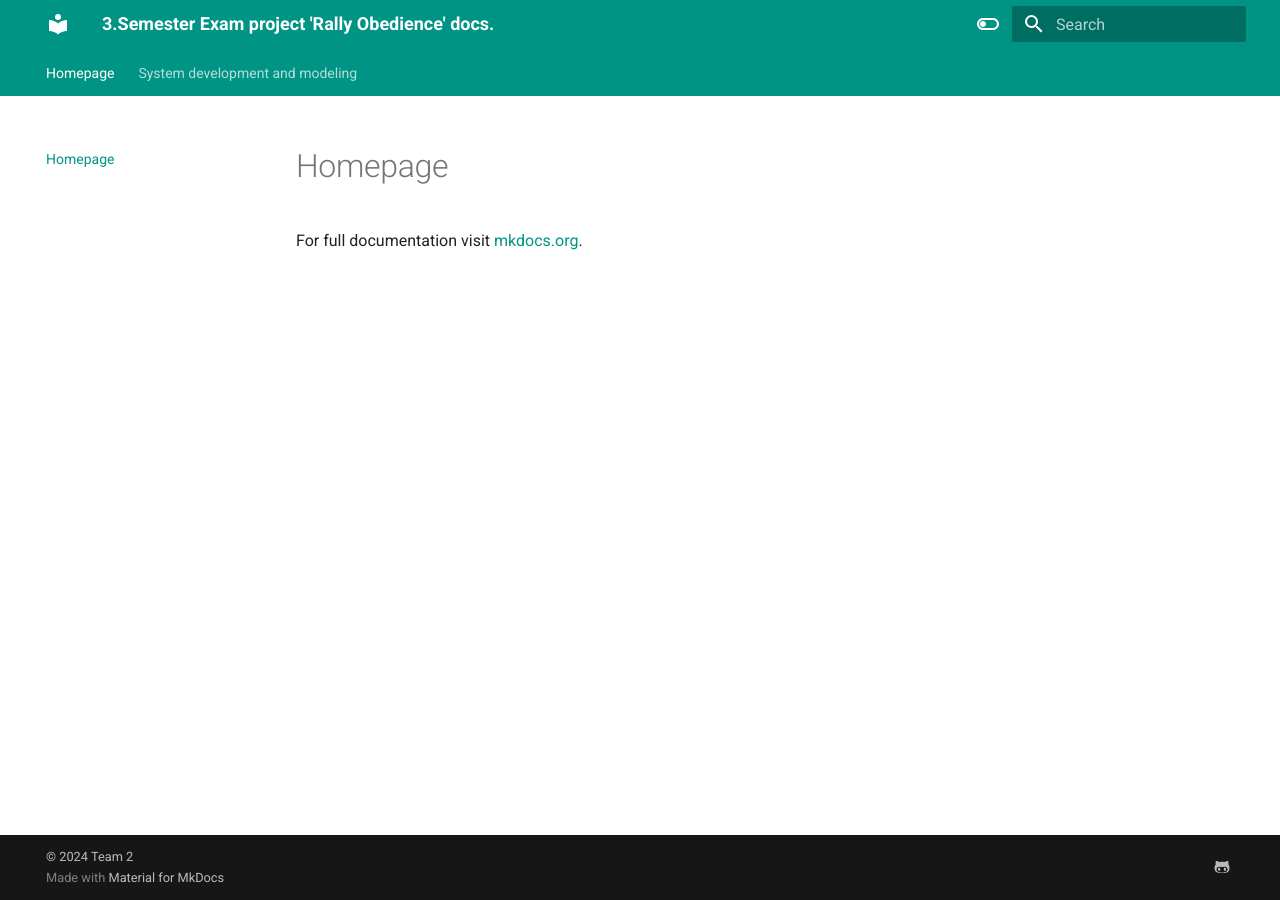
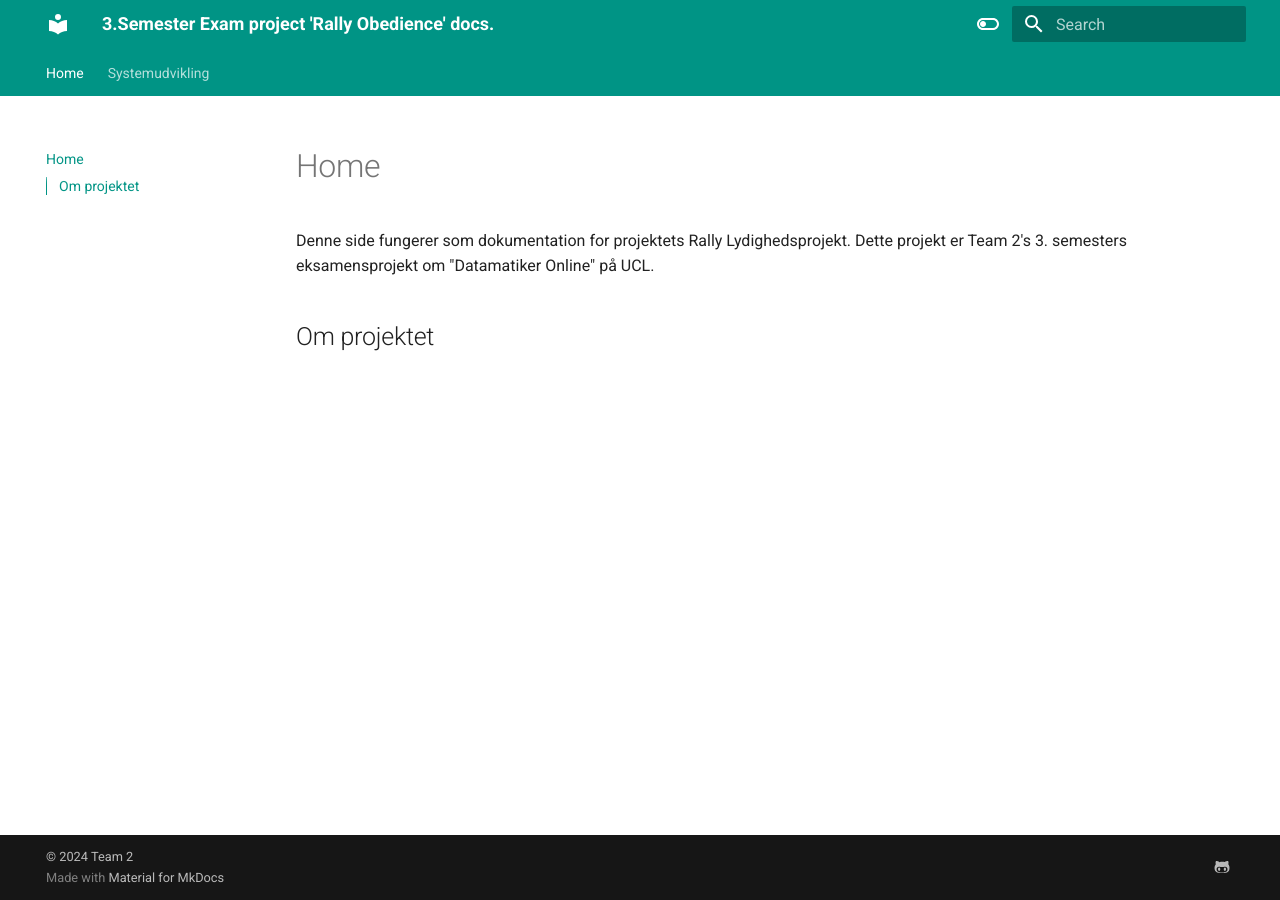
Before and after one commit to DMOoF23-Team2/3.Semester-Exam-Docs, an MkDocs documentation site: the page built from docs/index.md, in a window 1280 px wide. Built offline with MkDocs 1.6.1 and Material for MkDocs 9.7.7, drawn with Linux system fonts in a browser that asks for light colours.

```diff
--- a/docs/index.md
+++ b/docs/index.md
@@ -1,3 +1,6 @@
-# Homepage
+# Home
 
-For full documentation visit [mkdocs.org](https://www.mkdocs.org).
+Denne side fungerer som dokumentation for projektets Rally Lydighedsprojekt. Dette projekt er Team 2's 3. semesters eksamensprojekt om "Datamatiker Online" på UCL.
+
+
+## Om projektet
--- a/docs/systemudvikling.md
+++ b/docs/systemudvikling.md
@@ -1,5 +1 @@
-# System development and modeling
-
-## Another heading
-
-some exampel text
+# Systemudvikling
--- a/mkdocs.yml
+++ b/mkdocs.yml
@@ -31,6 +31,23 @@
     - icon: fontawesome/brands/github-alt
       link: https://github.com/DMOoF23-Team2/3.Semester-Exam-Docs
 
+markdown_extensions:
+  - pymdownx.highlight:
+      anchor_linenums: true
+  - pymdownx.inlinehilite
+  - pymdownx.snippets
+  - admonition
+  - pymdownx.arithmatex:
+      generic: true
+  - footnotes
+  - pymdownx.details
+  - pymdownx.superfences
+  - pymdownx.mark
+  - attr_list
+  - pymdownx.emoji:
+      emoji_index: !!python/name:material.extensions.emoji.twemoji
+      emoji_generator: !!python/name:material.extensions.emoji.to_svg
+
 copyright: © 2024 <a
   href="https://github.com/DMOoF23-Team2/3.Semester-Exam-Docs" target="_blank"
   rel="noopener"> Team 2 </a>
```
Also changed, not shown: 1 other file.
